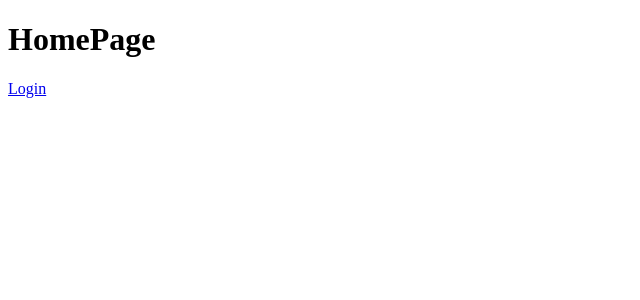
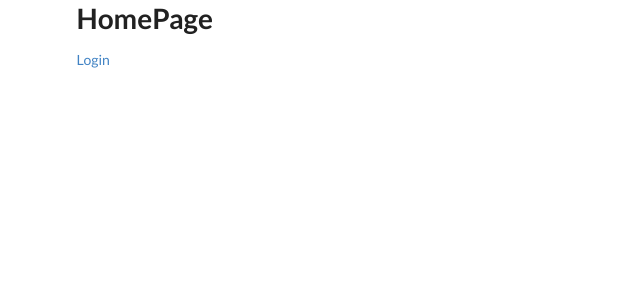
Before and after one commit to alveshelio/bookworm-react, a React (Create React App) app: page / in a window 1280 px wide. Shown: the top 300 px of the page, without its empty margins (0-640 px from the left). Built offline with nearby package versions, Linux system fonts and the light colour scheme.

Commit message:
Added semantic UI Framework

```diff
--- a/package.json
+++ b/package.json
@@ -6,7 +6,9 @@
     "react": "^15.6.1",
     "react-dom": "^15.6.1",
     "react-router-dom": "^4.2.2",
-    "react-scripts": "1.0.13"
+    "react-scripts": "1.0.13",
+    "semantic-ui-css": "^2.2.12",
+    "semantic-ui-react": "^0.73.0"
   },
   "scripts": {
     "start": "react-scripts start",
--- a/src/App.js
+++ b/src/App.js
@@ -4,7 +4,7 @@
 import LoginPage from './components/pages/LoginPage';
 
 const App = () => (
-  <div>
+  <div className='ui container'>
     <Route exact path='/' component={HomePage} />
     <Route path='/login' component={LoginPage} />
   </div>
--- a/src/index.js
+++ b/src/index.js
@@ -2,6 +2,7 @@
 import ReactDOM from 'react-dom';
 import { BrowserRouter } from 'react-router-dom'
 
+import 'semantic-ui-css/semantic.min.css';
 import App from './App';
 import registerServiceWorker from './registerServiceWorker';
 
```
Also changed, not shown: 1 other file (tests, documents, lock files or other folders).
